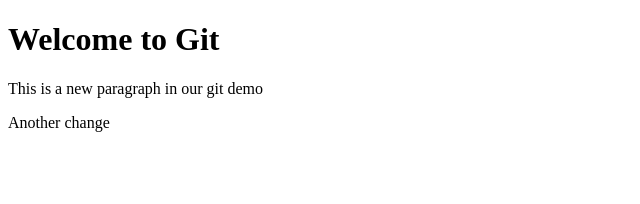
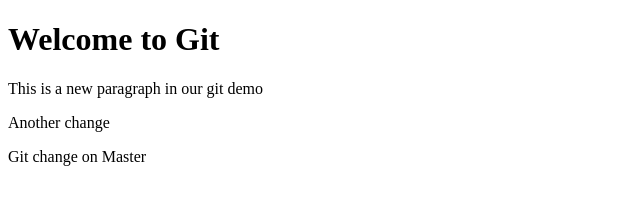
Before and after one commit to Hossainm2424/Git-Demo_Project, a plain HTML site: page Index.html in a window 1280 px wide. Shown: the whole page, without its empty margins (0-640 px from the left). Drawn offline with Linux system fonts and the light colour scheme.

Commit message:
Update master

```diff
--- a/Index.html
+++ b/Index.html
@@ -10,5 +10,6 @@
 
     <p>This is a new paragraph in our git demo</p>
     <p>Another change</p>
+    <p>Git change on Master</p>
 </body>
 </html>
```
